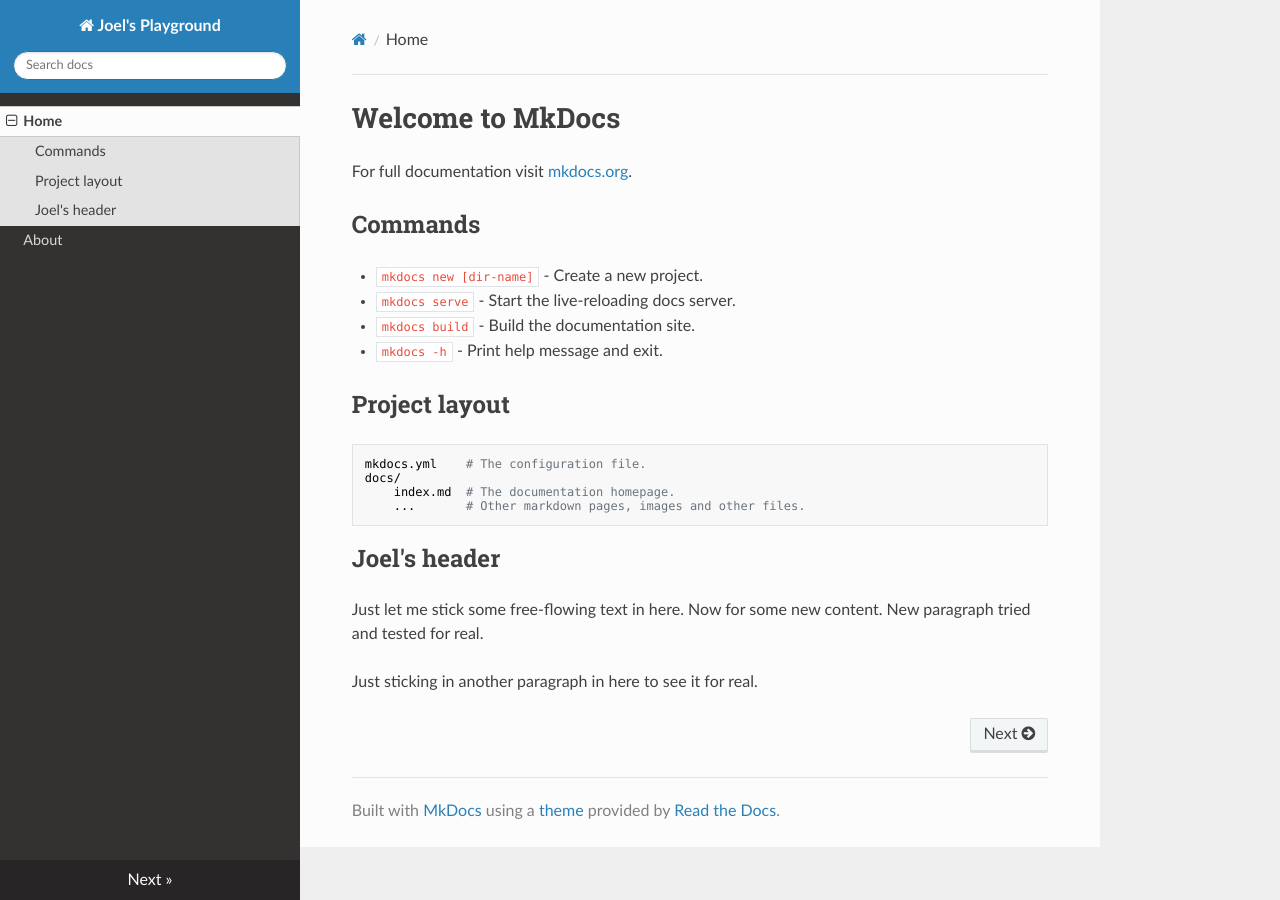
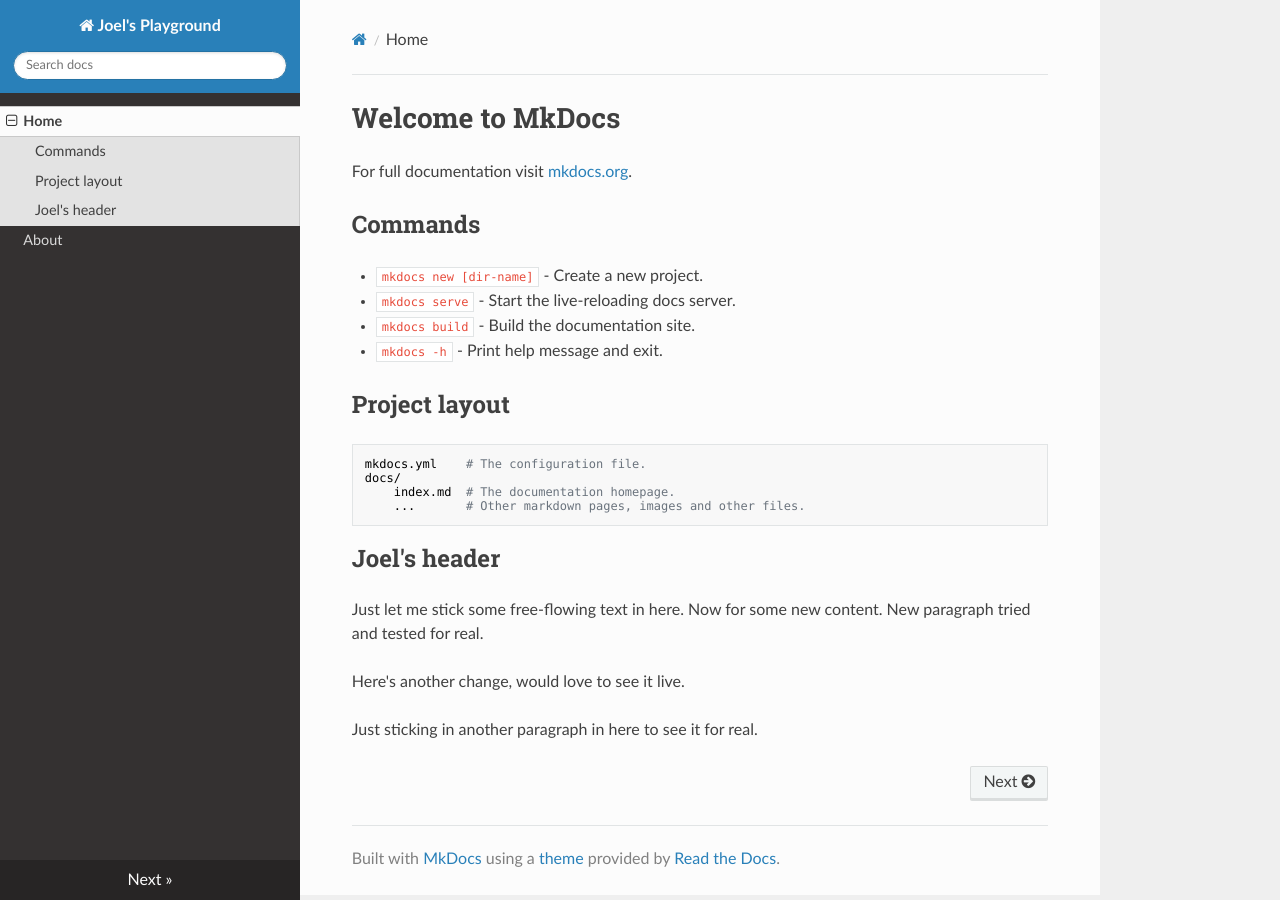
Before and after one commit to joelsholland/docs-proj, an MkDocs documentation site: the page built from docs/index.md, in a window 1280 px wide. Built offline with MkDocs 1.6.1, drawn with Linux system fonts in a browser that asks for light colours; nearby versions of some CDN libraries.

Commit message:
tweaked it.

```diff
--- a/docs/index.md
+++ b/docs/index.md
@@ -22,4 +22,6 @@
 Now for some new content.
 New paragraph tried and tested for real.
 
+Here's another change, would love to see it live.
+
 Just sticking in another paragraph in here to see it for real.
```
